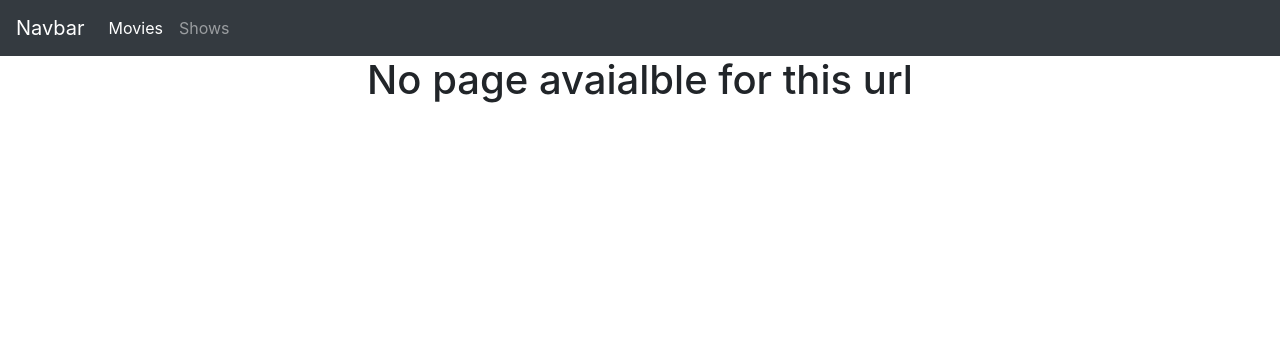
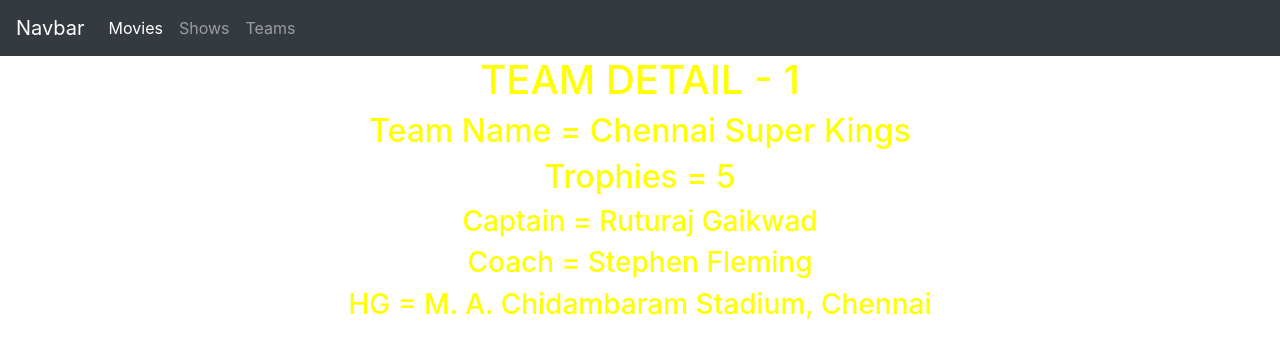
Before and after one commit to samirvithlani/gnr_mern_2026_react, a React (Vite) app: page /teamdetail/1 in a window 1280 px wide. Shown: the top 358 px of the page. Built offline with nearby package versions, Linux system fonts and the light colour scheme.

Commit message:
dynamic routing

```diff
--- a/src/App.jsx
+++ b/src/App.jsx
@@ -14,6 +14,8 @@ import { NetflixMovies } from "./components/Netflix/NetflixMovies";
 import { Navbar } from "./components/Navbar";
 import { Watch } from "./components/Netflix/Watch";
 import { Error404 } from "./components/Error404";
+import { Teams } from "./components/ipl/Teams";
+import { TeamDetail } from "./components/ipl/TeamDetail";
 //import "./App.css";
 
 
@@ -24,10 +26,12 @@ function App() {
     <div>
       <Navbar></Navbar>
           <Routes>
-            <Route path="/" element ={<MapDemo2/>}></Route>
+              <Route path="/" element ={<MapDemo2/>}></Route>
               <Route path="/netflixshows" element ={<NetflixShows/>}></Route>
               <Route path="/movies" element = {<NetflixMovies/>}></Route>
               <Route path="/watch/:name" element = {<Watch/>}></Route>
+              <Route path="/teams" element= {<Teams/>}></Route>
+              <Route path="/teamdetail/:id" element = {<TeamDetail/>}></Route>
               <Route path="/*" element = {<Error404/>}></Route>
           </Routes>
     </div>
--- a/src/components/Navbar.jsx
+++ b/src/components/Navbar.jsx
@@ -32,6 +32,12 @@ export const Navbar = () => {
                 Shows
               </Link>
             </li>
+            <li class="nav-item">
+              <Link class="nav-link" to="/teams">
+                Teams
+              </Link>
+            </li>
+
           </ul>
         </div>
       </nav>
--- /dev/null
+++ b/src/components/ipl/TeamDetail.jsx
@@ -0,0 +1,138 @@
+import React from "react";
+import { useParams } from "react-router-dom";
+
+export const TeamDetail = () => {
+
+    //url id -->fetch -->
+    //<Route path="/teamdetail/:id" element = {<TeamDetail/>}></Route>
+    const id = useParams().id; //1
+
+  const teamList = [
+    {
+      id: 1,
+      name: "CSK",
+      fullName: "Chennai Super Kings",
+      trophiesWon: 5,
+      captain: "Ruturaj Gaikwad",
+      coach: "Stephen Fleming",
+      homeGround: "M. A. Chidambaram Stadium, Chennai",
+      primaryColor: "Yellow",
+      secondaryColor: "Blue",
+    },
+    {
+      id: 2,
+      name: "GT",
+      fullName: "Gujarat Titans",
+      trophiesWon: 1,
+      captain: "Shubman Gill",
+      coach: "Ashish Nehra",
+      homeGround: "Narendra Modi Stadium, Ahmedabad",
+      primaryColor: "Navy Blue",
+      secondaryColor: "Gold",
+    },
+    {
+      id: 3,
+      name: "DC",
+      fullName: "Delhi Capitals",
+      trophiesWon: 0,
+      captain: "Rishabh Pant",
+      coach: "Ricky Ponting",
+      homeGround: "Arun Jaitley Stadium, Delhi",
+      primaryColor: "Blue",
+      secondaryColor: "Red",
+    },
+    {
+      id: 4,
+      name: "PBKS",
+      fullName: "Punjab Kings",
+      trophiesWon: 0,
+      captain: "Shikhar Dhawan",
+      coach: "Trevor Bayliss",
+      homeGround: "PCA Stadium, Mohali",
+      primaryColor: "Red",
+      secondaryColor: "Silver",
+    },
+    {
+      id: 5,
+      name: "RR",
+      fullName: "Rajasthan Royals",
+      trophiesWon: 1,
+      captain: "Sanju Samson",
+      coach: "Kumar Sangakkara",
+      homeGround: "Sawai Mansingh Stadium, Jaipur",
+      primaryColor: "Pink",
+      secondaryColor: "Blue",
+    },
+    {
+      id: 6,
+      name: "SRH",
+      fullName: "Sunrisers Hyderabad",
+      trophiesWon: 1,
+      captain: "Pat Cummins",
+      coach: "Daniel Vettori",
+      homeGround: "Rajiv Gandhi International Stadium, Hyderabad",
+      primaryColor: "Orange",
+      secondaryColor: "Black",
+    },
+    {
+      id: 7,
+      name: "LSG",
+      fullName: "Lucknow Super Giants",
+      trophiesWon: 0,
+      captain: "KL Rahul",
+      coach: "Justin Langer",
+      homeGround: "Ekana Cricket Stadium, Lucknow",
+      primaryColor: "Sky Blue",
+      secondaryColor: "Orange",
+    },
+    {
+      id: 8,
+      name: "MI",
+      fullName: "Mumbai Indians",
+      trophiesWon: 5,
+      captain: "Hardik Pandya",
+      coach: "Mark Boucher",
+      homeGround: "Wankhede Stadium, Mumbai",
+      primaryColor: "Blue",
+      secondaryColor: "Gold",
+    },
+    {
+      id: 9,
+      name: "KKR",
+      fullName: "Kolkata Knight Riders",
+      trophiesWon: 3,
+      captain: "Shreyas Iyer",
+      coach: "Chandrakant Pandit",
+      homeGround: "Eden Gardens, Kolkata",
+      primaryColor: "Purple",
+      secondaryColor: "Gold",
+    },
+    {
+      id: 10,
+      name: "RCB",
+      fullName: "Royal Challengers Bengaluru",
+      trophiesWon: 0,
+      captain: "Faf du Plessis",
+      coach: "Andy Flower",
+      homeGround: "M. Chinnaswamy Stadium, Bengaluru",
+      primaryColor: "Red",
+      secondaryColor: "Black",
+    },
+  ];
+
+  const foundTeam = teamList.find((t)=>t.id == id)
+  console.log("found team....",foundTeam);
+
+
+
+  return (
+    <div style={{ textAlign: "center",color:foundTeam.primaryColor.toLowerCase() }}>
+      <h1>TEAM DETAIL - {id}</h1>
+      <h2>Team Name = {foundTeam.fullName}</h2>
+      <h2>Trophies = {foundTeam.trophiesWon}</h2>
+      <h3>Captain = {foundTeam.captain}</h3>
+      <h3>Coach = {foundTeam.coach}</h3>
+      <h3>HG = {foundTeam.homeGround}</h3>
+    </div>
+  );
+};
--- /dev/null
+++ b/src/components/ipl/Teams.jsx
@@ -0,0 +1,29 @@
+import React from 'react'
+import { Link } from 'react-router-dom'
+
+export const Teams = () => {
+    const teamList = [
+        {id:1,name:"CSK"},
+        {id:2,name:"GT"},
+        {id:3,name:"DC"},
+        {id:4,name:"PBKS"},
+        {id:5,name:"RR"},
+        {id:6,name:"SRH"},
+        {id:7,name:"LSG"},
+        {id:8,name:"MI"},
+        {id:9,name:"KKR"},
+        {id:10,name:"RCB"},
+    ]
+  return (
+    <div style={{textAlign:"center"}}>
+        <h1>TEAMS</h1>
+        <ol>
+            {
+                teamList.map((t)=>{
+                    return <li><Link to={`/teamdetail/${t.id}`}>{t.name}</Link></li>
+                })
+            }
+        </ol>
+    </div>
+  )
+}
```
